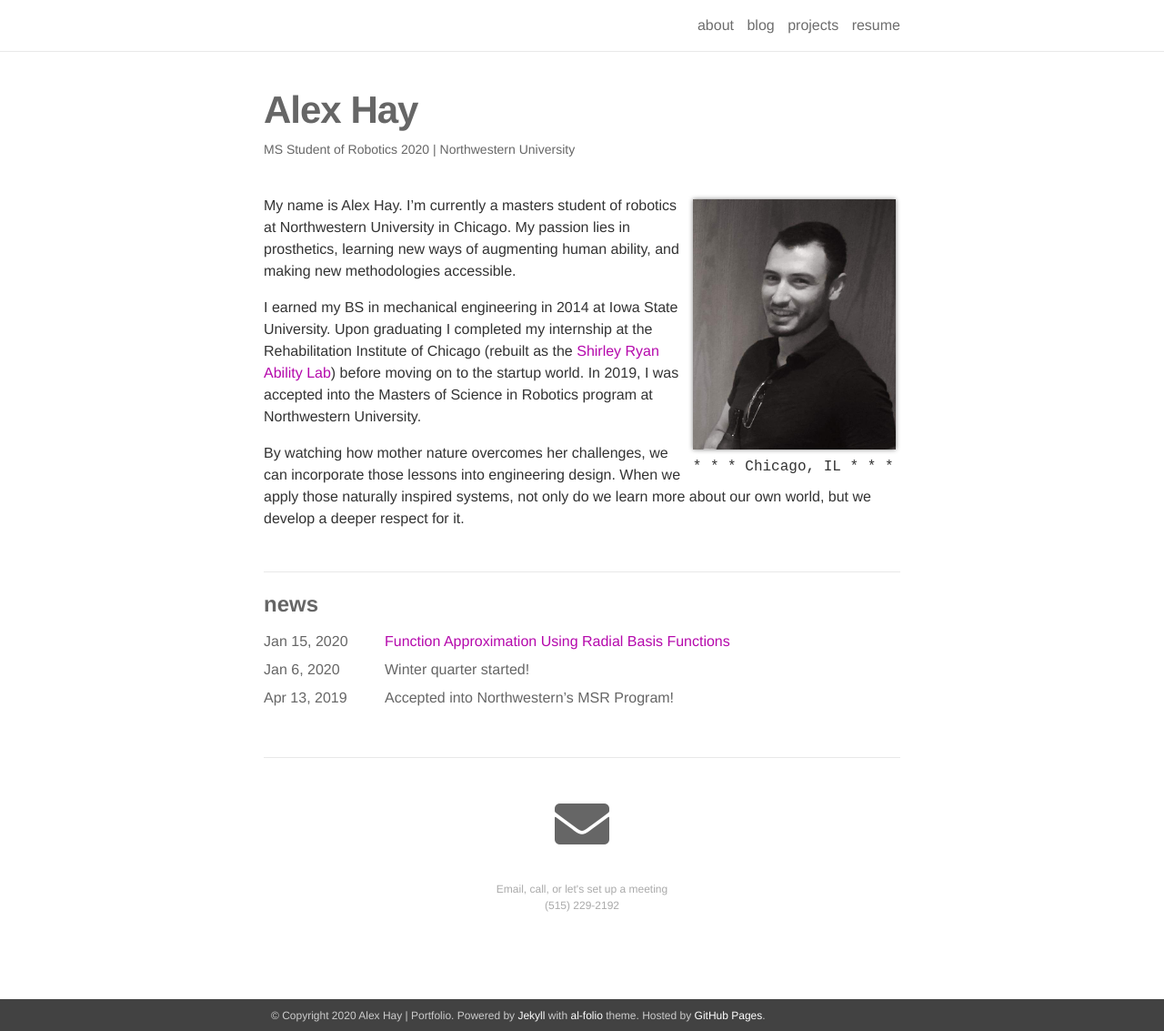
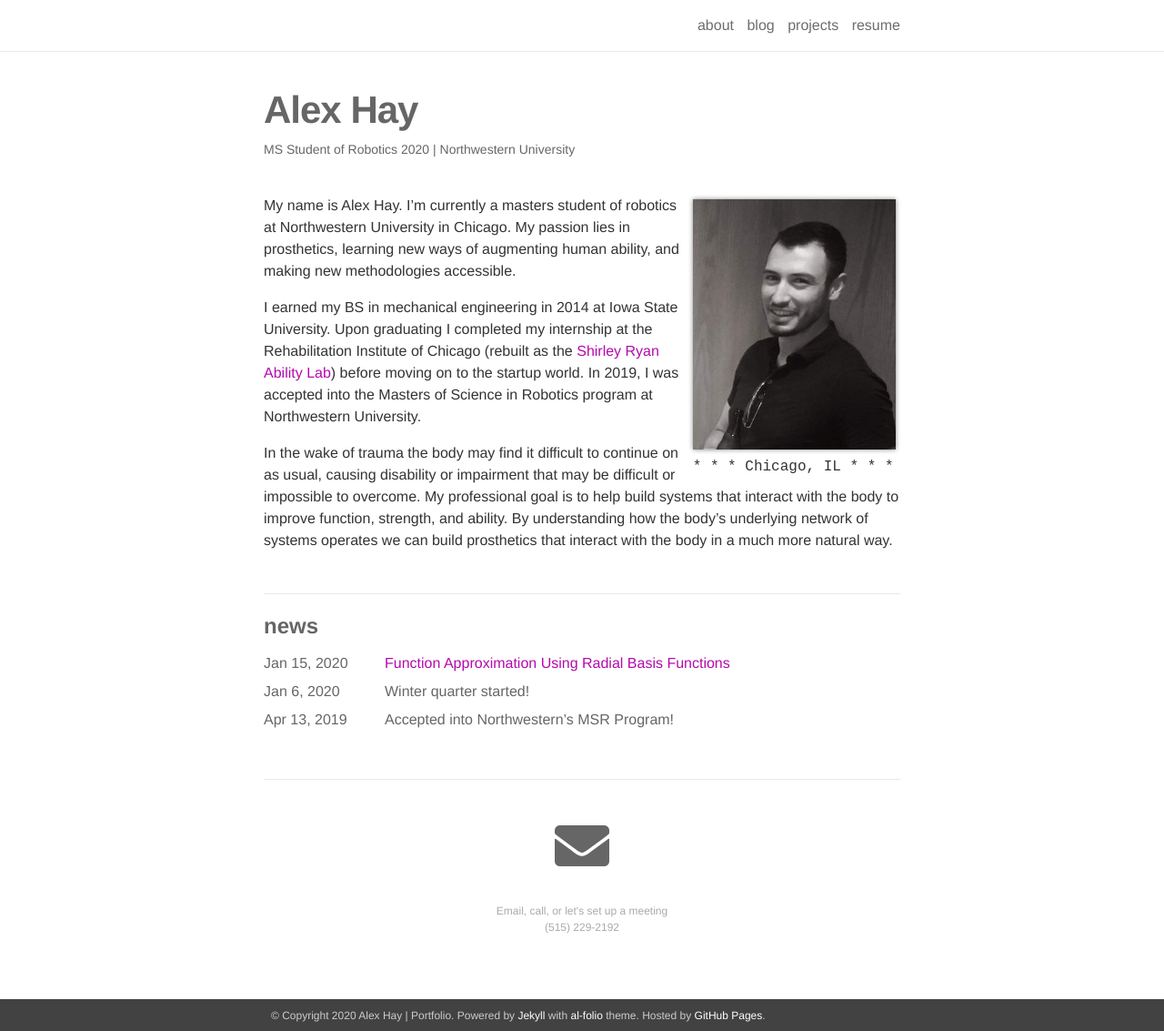
Before and after one commit to an-minyoung/an-minyoung.github.io, a Jekyll site: the page built from _pages/about.md, in a window 1280 px wide and 1133 px high. Shown: the whole window at 91% size. Built offline with Jekyll 4.4.1, drawn with Linux system fonts in a browser that asks for light colours; nearby versions of some CDN libraries.

Commit message:
rewrote about me final paragraph

```diff
--- a/_pages/about.md
+++ b/_pages/about.md
@@ -18,8 +18,10 @@ My name is Alex Hay. I'm currently a masters student of robotics at Northwestern
 
 I earned my BS in mechanical engineering in 2014 at Iowa State University. Upon graduating I completed my internship at the Rehabilitation Institute of Chicago (rebuilt as the [Shirley Ryan Ability Lab](https://www.sralab.org/)) before moving on to the startup world. In 2019, I was accepted into the Masters of Science in Robotics program at Northwestern University.
 
-By watching how mother nature overcomes her challenges, we can incorporate those lessons into engineering design. When we apply those naturally inspired systems, not only do we learn more about our own world, but we develop a deeper respect for it.
+In the wake of trauma the body may find it difficult to continue on as usual, causing disability or impairment that may be difficult or impossible to overcome. My professional goal is to help build systems that interact with the body to improve function, strength, and ability. By understanding how the body's underlying network of systems operates we can build prosthetics that interact with the body in a much more natural way.
 
- <!-- How does the body provide blood to every cell, and could we use that system and apply it to our roads and highways? Can we use novel piezoelectric materials as artificial muscles? What can CNNs teach us about our own visual cortex?  -->
+<!-- By watching how mother nature overcomes her challenges, we can incorporate those lessons into engineering design. When we apply those naturally inspired systems, not only do we learn more about our own world, but we develop a deeper respect for it. -->
+
+ <!-- How does the body provide blood to every cell, and could we use that system and apply it to our roads and highways? Can we use novel piezoelectric materials as artificial muscles? What can CNNs teach us about our own visul cortex?  -->
 
 <!-- Link to your social media connections, too. This theme is set up to use [Font Awesome icons](http://fortawesome.github.io/Font-Awesome/){:target="\_blank"} and [Academicons](https://jpswalsh.github.io/academicons/){:target="\_blank"}, like the ones below. Add your Facebook, Twitter, LinkedIn, Google Scholar, or just disable all of them. -->
```
